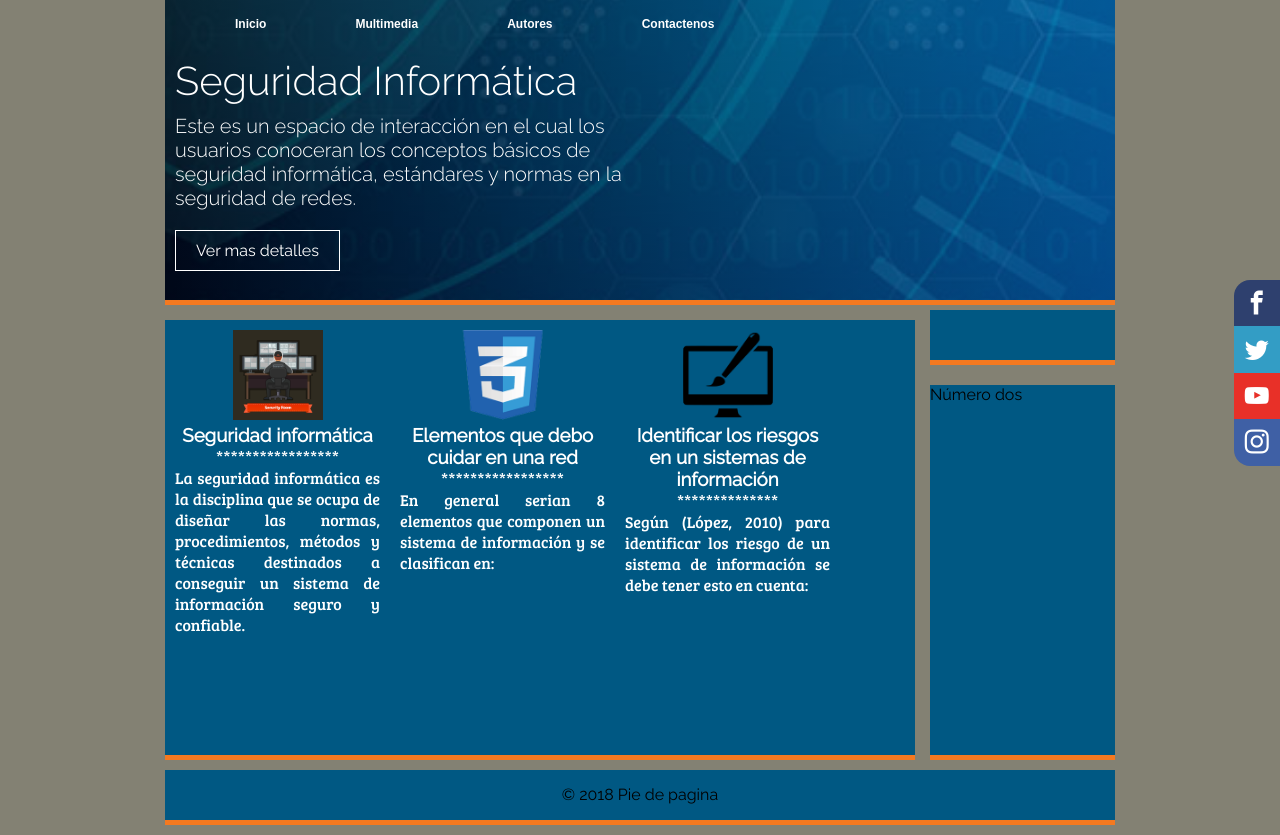
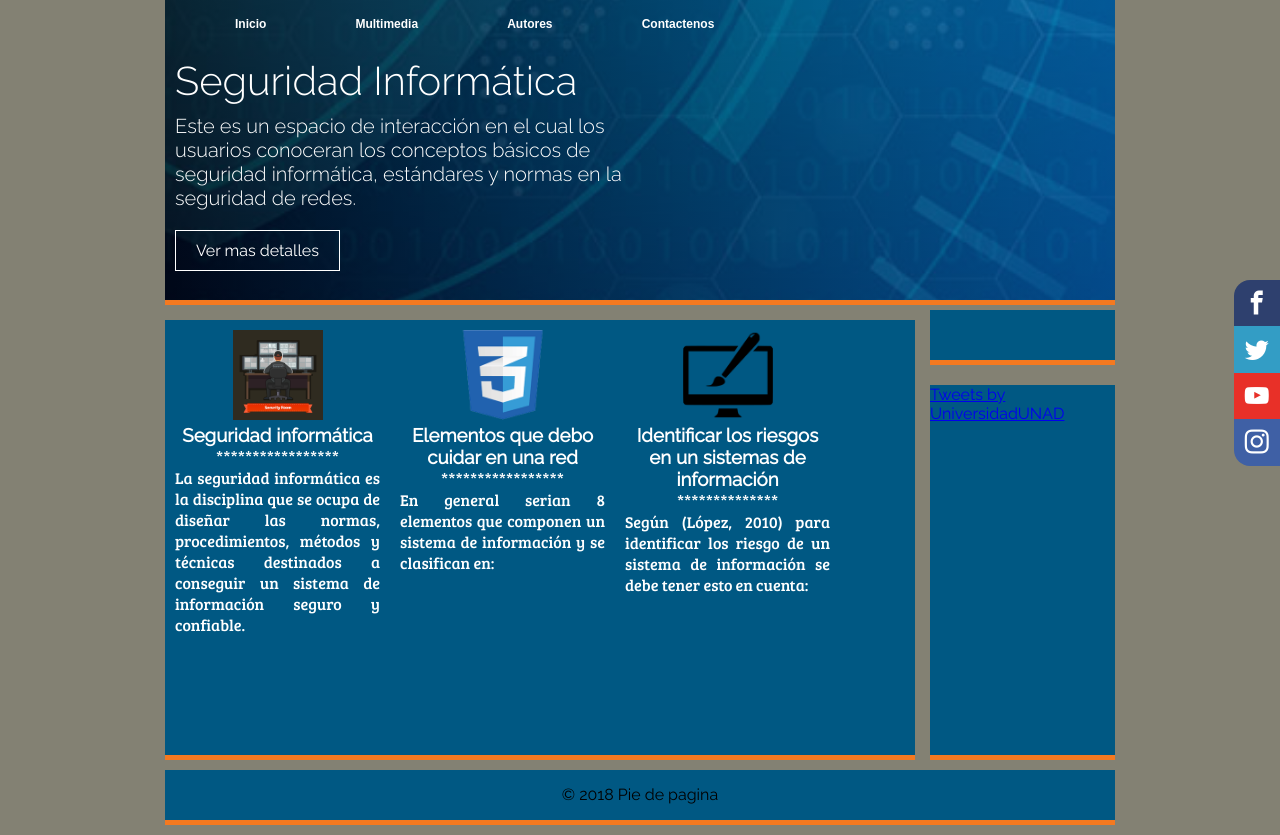
Before and after one commit to maygel27/OVI, a plain HTML site: page Newp/Movimiento.html in a window 1280 px wide. Drawn offline with Linux system fonts and the light colour scheme; files whose address does not match are found by name.

Commit message:
Twitter
Agregado

```diff
--- a/Newp/Movimiento.html
+++ b/Newp/Movimiento.html
@@ -90,7 +90,7 @@
         </aside>
 
     <aside>
-            <blockquote>Número dos</blockquote>
+            <a class="twitter-timeline" data-lang="es" data-width="220" data-height="370" href="https://twitter.com/UniversidadUNAD?ref_src=twsrc%5Etfw">Tweets by UniversidadUNAD</a> <script async src="https://platform.twitter.com/widgets.js" charset="utf-8"></script>
 
         </aside>
 
```
